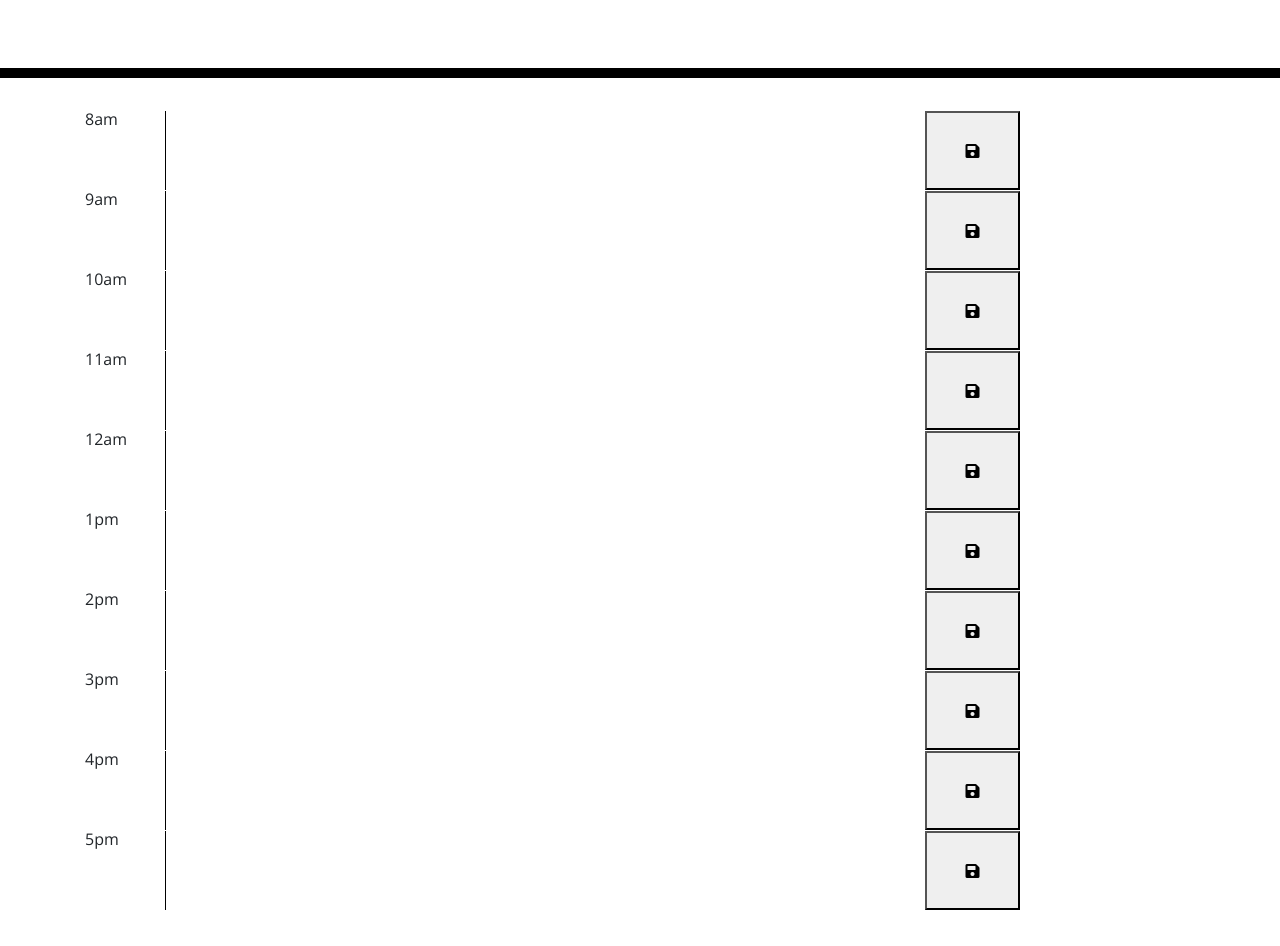
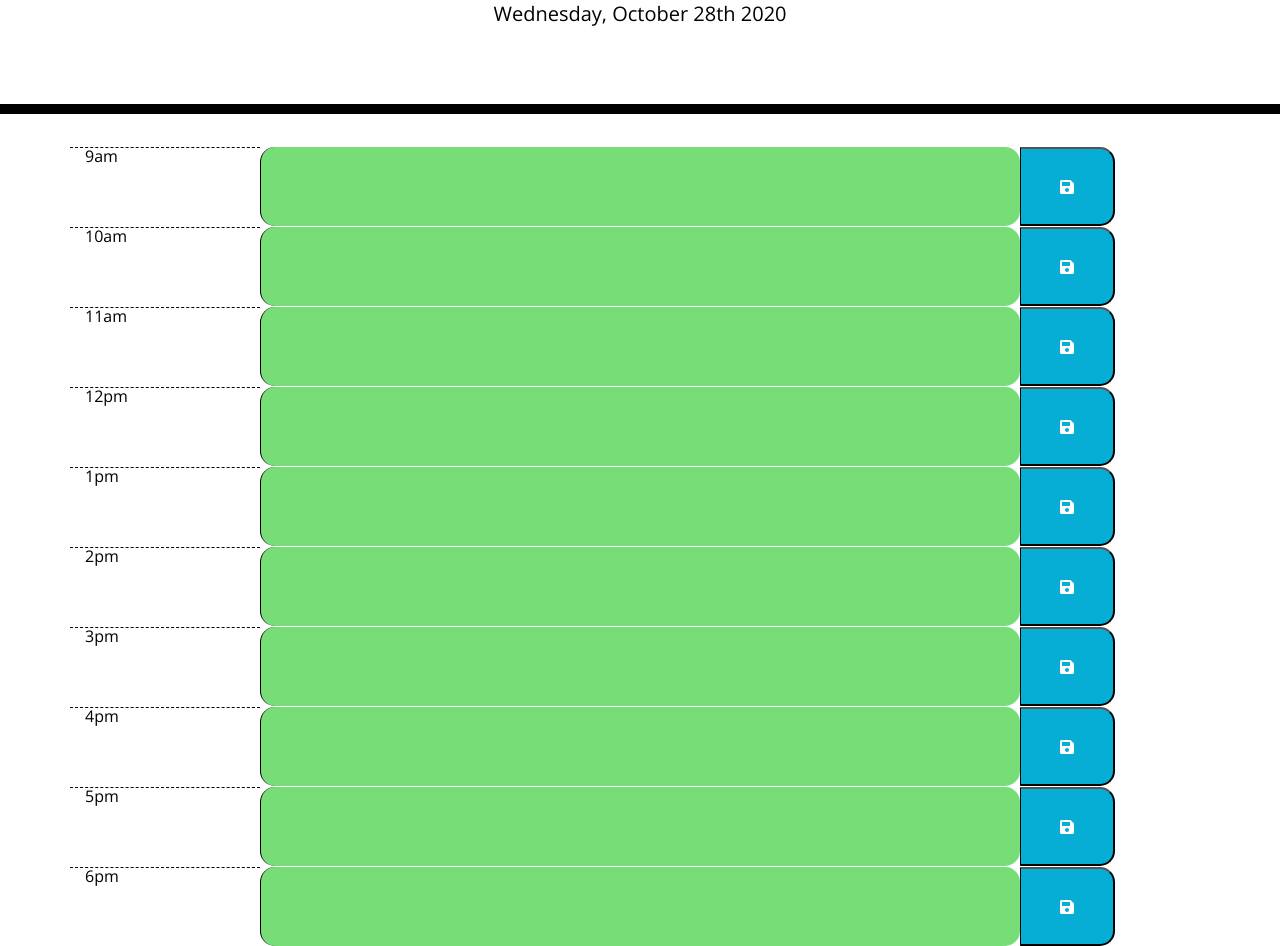
Before and after one commit to lucahendicott/work-day-scheduler, a plain HTML site: page index.html in a window 1280 px wide. Shown: the part 190-1136 px from the top of the page. Before the commit the page ends 1100 px from the top, so only its background shows below. Drawn offline with nearby package versions, Linux system fonts and the light colour scheme; files that its build step writes are made by us from their sources.

Commit message:
add time color change conditonals

```diff
--- a/assets/script.js
+++ b/assets/script.js
@@ -0,0 +1,25 @@
+$(document).ready(function() {
+
+let timeDate = document.querySelector("#currentDay")
+
+timeDate.textContent = moment().format("dddd, MMMM Do YYYY");
+
+let timeNow = parseInt(moment().format("H"))
+
+let currentHour = document.querySelectorAll(".time-block")
+
+console.log(typeof timeNow)
+
+for (let i = 0; i < currentHour.length; i++) {
+    if(parseInt(currentHour[i].id.slice(4)) === timeNow) {
+        $(currentHour[i]).addClass("present")
+    }
+    else if(parseInt(currentHour[i].id.slice(4)) > timeNow) {
+        $(currentHour[i]).addClass("future")
+    }
+    else(parseInt(currentHour[i].id.slice(4)) < timeNow)
+        $(currentHour[i]).addClass("past")
+    }
+
+
+  });
--- a/assets/style.css
+++ b/assets/style.css
@@ -4,7 +4,7 @@ body {
   line-height: 1;
 }
 
-textarea{
+textarea {
   background: transparent;
   border: none;
   resize: none;
@@ -21,11 +21,11 @@ textarea{
   border-bottom: 10px solid black;
 }
 
-.description{
+.description {
   white-space: pre-wrap;
 }
 
-.time-block{
+.time-block {
   text-align: center;
   border-radius: 15px;
 }
@@ -57,7 +57,7 @@ textarea{
   color: white;
 }
 
-.saveBtn {
+button {
   border-left: 1px solid black;
   border-top-right-radius: 15px;
   border-bottom-right-radius: 15px;
@@ -65,7 +65,7 @@ textarea{
   color: white;
 }
 
-.saveBtn i:hover {
+button:hover {
   font-size: 20px;
   transition: all .3s ease-in-out;
 }
--- a/index.html
+++ b/index.html
@@ -18,7 +18,7 @@
       href="https://fonts.googleapis.com/css?family=Open+Sans&display=swap"
       rel="stylesheet"
     />
-    <link rel="stylesheet" href="style.css" />
+    <link rel="stylesheet" href="./assets/style.css" />
     <title>Work Day Scheduler</title>
   </head>
 
@@ -28,69 +28,72 @@
       <p class="lead">A simple calendar app for scheduling your work day</p>
       <p id="currentDay" class="lead"></p>
     </header>
+
   <div class="container">
       <div class="row">
-          <div class="col-xs-1 col-sm-1 col-md-1 col-lg-1">8am</div>
-          <textarea class="col-xs-8 col-sm-8 col-md-8 col-lg-8"></textarea>
-          <button class="col-xs-1 col-sm-1 col-md-1 col-lg-1 fas fa-save"></button>
+          <div class="col-2 hour">9am</div>
+          <textarea id="hour9" class="col-8 description time-block"></textarea>
+          <button id="btn9" class="col-1 fas fa-save"></button>
+      </div>
+
+      <div class="row">
+          <div class="col-2 hour">10am</div>
+          <textarea id="hour10" class="col-8 time-block"></textarea>
+          <button id="btn10" class="col-1 fas fa-save"></button>
+     </div>
+
+      <div class="row">
+          <div class="col-2 hour ">11am</div>
+          <textarea id="hour11" class="col-8 time-block"></textarea>
+          <button id="btn11" class="col-1 fas fa-save"></button>
+      </div>
+
+      <div class="row">
+          <div class="col-2 hour ">12pm</div>
+          <textarea id="hour12" class="col-8 time-block"></textarea>
+          <button id="btn12" class="col-1 fas fa-save"></button>
+      </div>
+
+      <div class="row">
+          <div class="col-2 hour ">1pm</div>
+          <textarea id="hour13" class="col-8 time-block"></textarea>
+          <button id="btn1" class="col-1 fas fa-save"></button>
+      </div>
+
+      <div class="row">
+          <div class="col-2 hour ">2pm</div>
+          <textarea id="hour14" class="col-8 time-block"></textarea>
+          <button id="btn2" class="col-1 fas fa-save"></button>
+      </div>
+
+      <div class="row">
+          <div class="col-2 hour ">3pm</div>
+          <textarea id="hour15" class="col-8 time-block"></textarea>
+          <button id="btn3" class="col-1 fas fa-save"></button>
+      </div>
+
+      <div class="row">
+          <div class="col-2 hour ">4pm</div>
+          <textarea id="hour16" class="col-8 time-block"></textarea>
+          <button id="btn4" class="col-1 fas fa-save"></button>
+      </div>
+
+      <div class="row">
+          <div class="col-2 hour">5pm</div>
+          <textarea id="hour17" class="col-8 time-block"></textarea>
+          <button id="btn5" class="col-1 fas fa-save"></button>
       </div>
       <div class="row">
-          <div class="col-xs-1 col-sm-1 col-md-1 col-lg-1">9am</div>
-          <textarea class="col-xs-8 col-sm-8 col-md-8 col-lg-8"></textarea>
-          <button class="col-xs-1 col-sm-1 col-md-1 col-lg-1 fas fa-save"></button>
-      </div>
-      <div class="row">
-          <div class="col-xs-1 col-sm-1 col-md-1 col-lg-1">10am</div>
-          <textarea class="col-xs-8 col-sm-8 col-md-8 col-lg-8"></textarea>
-          <button class="col-xs-1 col-sm-1 col-md-1 col-lg-1 fas fa-save"></button>
-
-      </div>
-      <div class="row">
-          <div class="col-xs-1 col-sm-1 col-md-1 col-lg-1">11am</div>
-          <textarea class="col-xs-8 col-sm-8 col-md-8 col-lg-8"></textarea>
-          <button class="col-xs-1 col-sm-1 col-md-1 col-lg-1 fas fa-save"></button>
-
-      </div>
-      <div class="row">
-          <div class="col-xs-1 col-sm-1 col-md-1 col-lg-1">12am</div>
-          <textarea class="col-xs-8 col-sm-8 col-md-8 col-lg-8"></textarea>
-          <button class="col-xs-1 col-sm-1 col-md-1 col-lg-1 fas fa-save"></button>
-
-      </div>
-      <div class="row">
-          <div class="col-xs-1 col-sm-1 col-md-1 col-lg-1">1pm</div>
-          <textarea class="col-xs-8 col-sm-8 col-md-8 col-lg-8"></textarea>
-          <button class="col-xs-1 col-sm-1 col-md-1 col-lg-1 fas fa-save"></button>
-
-      </div>
-      <div class="row">
-          <div class="col-xs-1 col-sm-1 col-md-1 col-lg-1">2pm</div>
-          <textarea class="col-xs-8 col-sm-8 col-md-89 col-lg-8"></textarea>
-          <button class="col-xs-1 col-sm-1 col-md-1 col-lg-1 fas fa-save"></button>
-
-      </div>
-      <div class="row">
-          <div class="col-xs-1 col-sm-1 col-md-1 col-lg-1">3pm</div>
-          <textarea class="col-xs-8 col-sm-8 col-md-8 col-lg-8"></textarea>
-          <button class="col-xs-1 col-sm-1 col-md-1 col-lg-1 fas fa-save"></button>
-
-      </div>
-      <div class="row">
-          <div class="col-xs-1 col-sm-1 col-md-1 col-lg-1">4pm</div>
-          <textarea class="col-xs-8 col-sm-8 col-md-8 col-lg-8"></textarea>
-          <button class="col-xs-1 col-sm-1 col-md-1 col-lg-1 fas fa-save"></button>
-
-      </div>
-      <div class="row">
-          <div class="col-xs-1 col-sm-1 col-md-1 col-lg-1">5pm</div>
-          <textarea class="col-xs-8 col-sm-8 col-md-8 col-lg-8"></textarea>
-          <button class="col-xs-1 col-sm-1 col-md-1 col-lg-1 fas fa-save"></button>
-      </div>
+        <div class="col-2 hour">6pm</div>
+        <textarea id="hour18" class="col-8 time-block"></textarea>
+        <button id="btn5" class="col-1 fas fa-save"></button>
+    </div>
     </div>
   </div>
 
-    <script src="./assets/script.js"></script>
+
     <script src="https://cdnjs.cloudflare.com/ajax/libs/jquery/3.2.1/jquery.min.js"></script>
     <script src="https://cdnjs.cloudflare.com/ajax/libs/moment.js/2.24.0/moment.min.js"></script>
+    <script src="./assets/script.js"></script>
   </body>
 </html>
```
